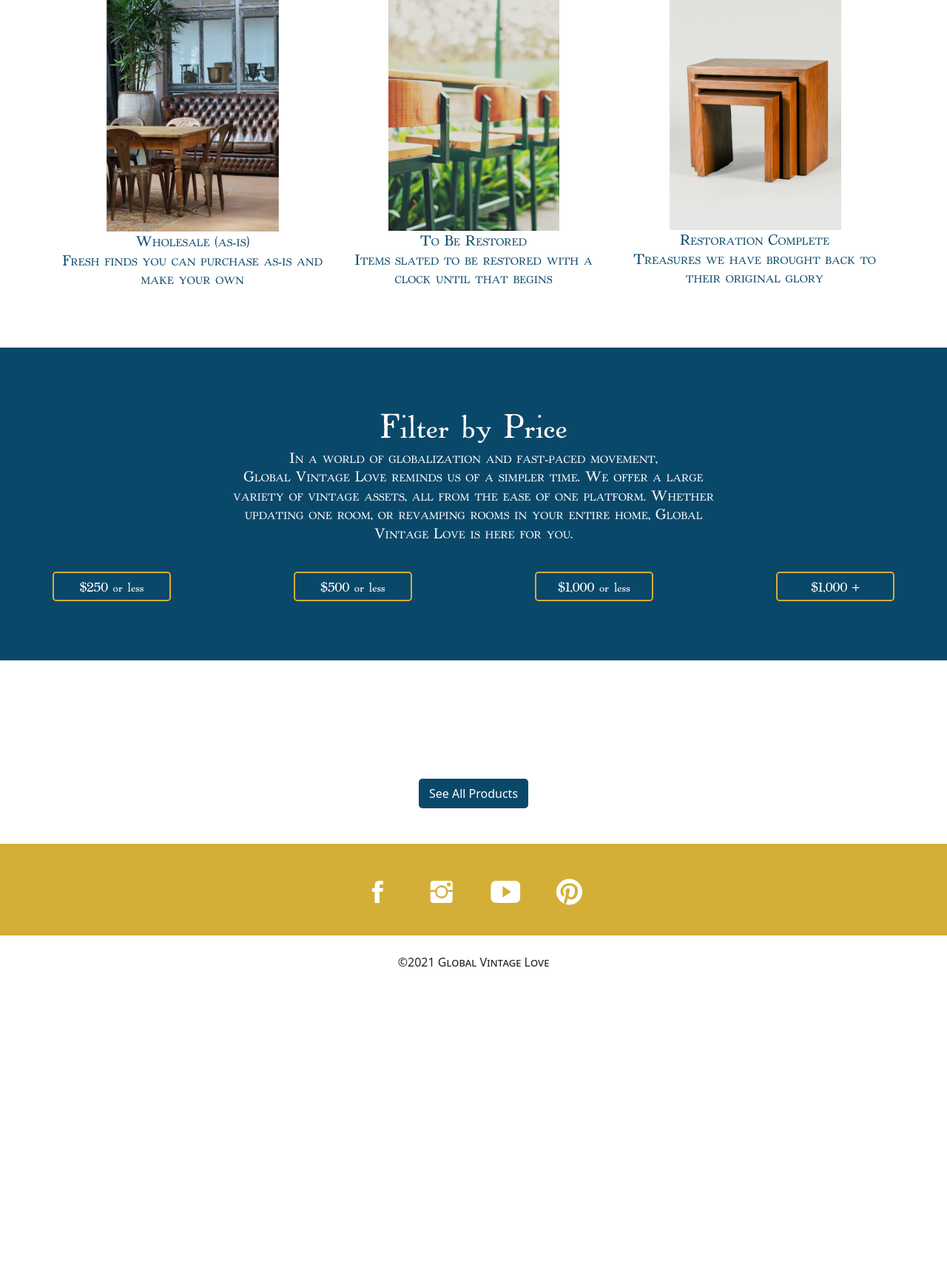
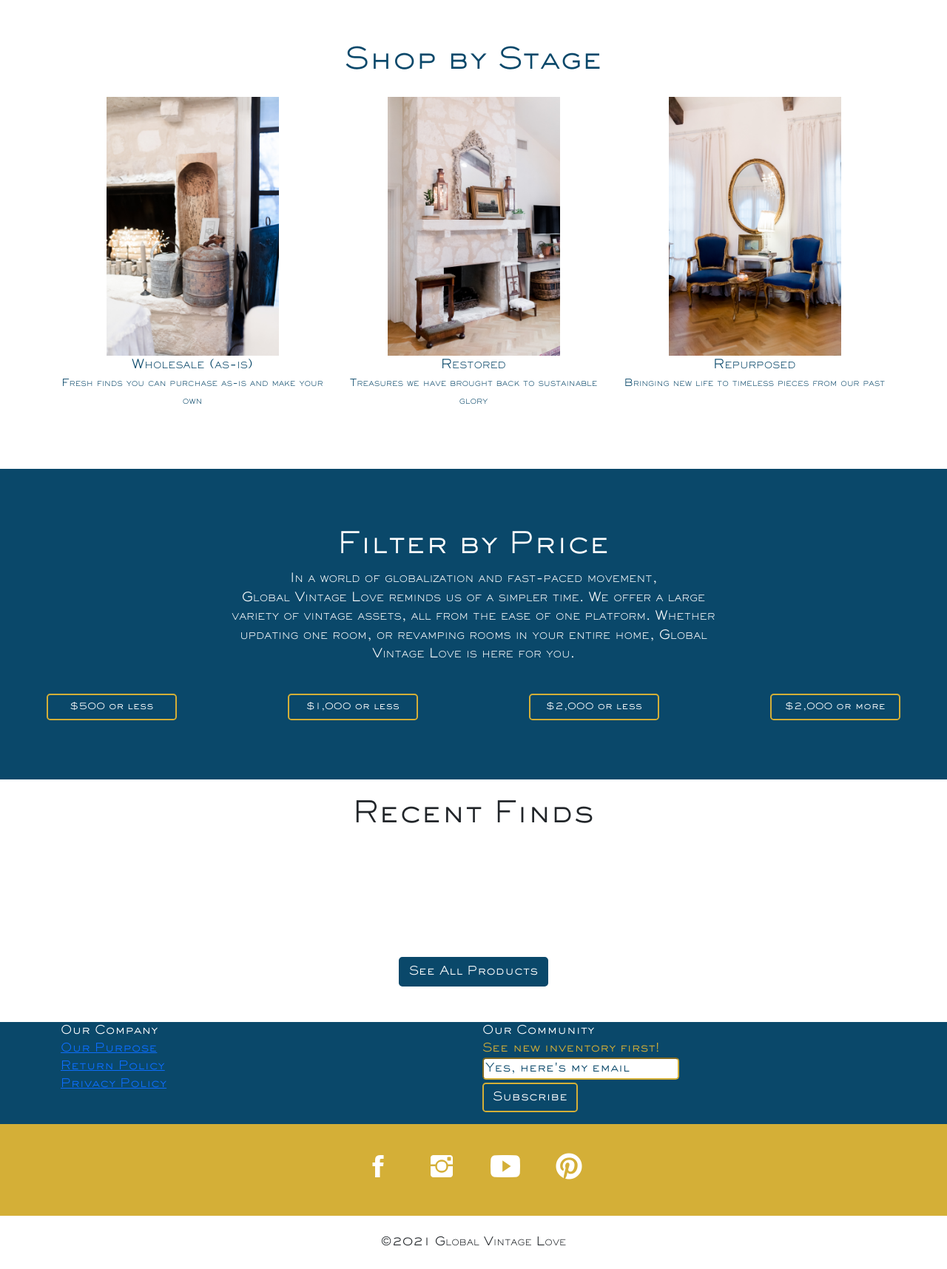
Before and after one commit to Dathmar/vintageLove, a Django app: template store/templates/index.html in a window 1280 px wide. Shown: the part 794-2510 px from the top of the page at 74% size. Before the commit the page ends 2101 px from the top, so only its background shows below. Run offline with Django 3.2, Linux system fonts and the light colour scheme; the template is opened without the code that fills it, so the values that code supplies are empty; some libraries are stand-ins or nearby versions; some web fonts are replaced.

Commit message:
Hero redesign. Updated footer.  Updated product cards.

```diff
--- a/base/static/css/Navigation-with-Button.css
+++ b/base/static/css/Navigation-with-Button.css
@@ -1,3 +1,20 @@
+body {
+  font-family: 'Sackers' !important;
+}
+
+::placeholder { /* Chrome, Firefox, Opera, Safari 10.1+ */
+  color: #0A486A;
+  opacity: 1; /* Firefox */
+}
+
+:-ms-input-placeholder { /* Internet Explorer 10-11 */
+  color: #0A486A;
+}
+
+::-ms-input-placeholder { /* Microsoft Edge */
+  color: #0A486A;
+}
+
 .navigation-clean-button {
   padding-top: .75rem;
   padding-bottom: .75rem;
@@ -91,7 +108,7 @@
 }
 
 .navbar {
-  font-family: 'Powell Antique';
+  font-family: 'Sackers';
   background-color: #0A486A;
   color: #ffffff;
 }
@@ -105,11 +122,11 @@
 }
 
 .vintage-font {
-  font-family: 'Powell Antique';
+  font-family: 'Sackers';
 }
 
 cinzel-font {
-  font-family: 'Cinzel-Regular';
+  font-family: 'Sackers';
 }
 
 h3 {
@@ -160,6 +177,14 @@
   background-color: transparent;
 }
 
+.blue-button {
+  border-color: #0A486A;
+  background-color: #0A486A;
+  color: #ffffff;
+  border-radius: 0;
+  border-width: 2px;
+}
+
 .blue-button:hover {
   border-color: rgb(8,143,171);
   background-color: rgb(8,143,171);
@@ -176,13 +201,45 @@
   border-width: 2px;
 }
 
-.blue-button {
-  border-color: #0A486A;
+.blue-w-orange-button {
+  border-color: #D4AF37;
   background-color: #0A486A;
   color: #ffffff;
   border-radius: 0;
   border-width: 2px;
 }
+
+.orange-boarder {
+  border-color: #D4AF37 !important;
+  border-width: 2px !important;
+}
+
+.orange-boarder:focus-visible {
+  border-color: #D4AF37 !important;
+  border-width: 2px !important;
+}
+
+.orange-boarder:focus {
+  border-color: #D4AF37 !important;
+  border-width: 2px !important;
+}
+
+.blue-w-orange-button:hover {
+  border-color: #D4AF37;
+  background-color: rgb(8,143,171);
+  color: #ffffff;
+  border-radius: 0;
+  border-width: 2px;
+}
+
+.blue-w-orange-button:focus {
+  border-color: #D4AF37;
+  background-color: rgb(8,143,171);
+  color: #ffffff;
+  border-radius: 0;
+  border-width: 2px;
+}
+
 
 .orange-background {
   background-color: #D4AF37;
@@ -221,6 +278,10 @@
   border: none !important;
 }
 
+.product-card:hover {
+  border: 1px solid rgba(0,0,0,.125) !important;
+}
+
 .vertical-center {
   margin: 0;
   position: relative;
--- a/base/static/css/PowellAntique.css
+++ b/base/static/css/PowellAntique.css
@@ -11,3 +11,10 @@
 	font-weight: normal;
 	font-style: normal;
 }
+
+@font-face {
+	font-family: 'Sackers';
+	src: url(../fonts/SackersGothicStd-Light.otf);
+	font-weight: normal;
+	font-style: normal;
+}
--- a/base/templates/base.html
+++ b/base/templates/base.html
@@ -49,6 +49,25 @@
     {% block content %}
 
     {% endblock %}
+    <section id="nav-footer" class="blue-background">
+        <div class="container">
+            <div class="row">
+                <div class="col-md-6">
+                    <span class="white-font">Our Company</span><br/>
+                    <span class="orange-font"><a href="{% url 'store:our-purpose' %}">Our Purpose</a></span><br/>
+                    <span class="orange-font"><a href="{% url 'store:return-policy' %}">Return Policy</a></span><br/>
+                    <span class="orange-font"><a href="{% url 'store:privacy-policy' %}">Privacy Policy</a></span>
+                </div>
+                <div class="col-md-6">
+                    <span class="white-font">Our Community</span><br/>
+                    <span class="orange-font">See new inventory first!</span><br/>
+                    <input type="email" class="orange-boarder blue-font rounded-3" placeholder="Yes, here's my email"><br/>
+                    <input type="submit" class="btn btn-primary blue-w-orange-button rounded-3 mt-1 mb-3" value="Subscribe" onclick="subscribe()">
+                    <span id="result" class="visually-hidden white-font ps-3">result</span>
+                </div>
+            </div>
+        </div>
+    </section>
     <section class="text-center vintage-font orange-background">
         <div class="social-icons">
             <a href="https://www.facebook.com/Global-Vintage-Love-109096961408500" target="_blank"><i class="icon ion-social-facebook"></i></a>
--- a/products/templates/product-list-cards.html
+++ b/products/templates/product-list-cards.html
@@ -10,9 +10,8 @@
                                     <img style="height: 17rem; width: {% if product.productimage__image_width < product.productimage__image_height %}{% widthratio product.productimage__image_width product.productimage__image_height 17 %}{% else %}{% widthratio product.productimage__image_height product.productimage__image_width 17 %}{% endif %}rem;" src="/media/{{ product.productimage__image }}" alt="Card image cap">
                                 </div>
                                 <div class="card-body">
-                                    <h5 class="card-title" style="height: 3em">{{ product.title }}</h5>
-                                    <p class="card-text" style="height: 3em;">{{ product.description|trunk:60 }}</p>
-                                    <h4 style="margin-bottom: 1rem" class="card-text">${{ product.retail_price_int }}</h4>
+                                    <p class="card-title" style="height: 3em; font-weight: bold;">{{ product.title }}</p>
+                                    <p style="margin-bottom: 1rem" class="card-text">${{ product.retail_price_int }}</p>
                                 </div>
                             </div>
                         </div>
--- a/store/templates/index.html
+++ b/store/templates/index.html
@@ -2,15 +2,21 @@
 {% load static %}
 {% block content %}
     {% include 'category-nav.html' %}
-    <section class="vintage-font" >
-        <div style="height:500px; background-image: url('{% get_static_prefix %}img/Hero Image.webp'); background-size: cover; background-position: center;">
-            <div class="vertical-center" style="padding-left: 2em;">
-                <h1 class="blue-font">Global Vintage Love</h1>
-                <h2 class="orange-font mb-4">Unlocking the world of vintage, one treasure at a time</h2>
-                <div>
-                    <a style="width: 10rem;" href="{% url 'products:all-products' %}" class="btn btn-primary vintage-button rounded-3">Shop Now</a>
-                    <a style="width: 10rem;" href="{% url 'store:our-purpose' %}" class="btn btn-primary vintage-button blue-button rounded-3">Our Purpose</a>
-                </div>
+    <section id="hero-section" class="vintage-font" >
+        <div class="row align-items-end">
+            <div class="col-md-4 ps-4 pe-xs-4 pe-md-2" style="padding-left: 2em;">
+                <h3 class="orange-font">/&nbspGlobal Vintage Love&nbsp/</h3>
+                <h2>Unlock the world of vintage one treasure at a time</h2>
+                <span>
+                    <p>In a world of globalization and fast-paced movement, Global Vintage Love reminds us of a simpler time.
+                    We offer a large variety of vintage assets, all from the ease of one platform</p>
+                    <p>Whether updating one room, or revamping rooms in your entire home, Global Vintage Love is here for you.</p>
+                </span>
+                <a style="width: 10rem;" href="{% url 'products:all-products' %}" class="btn btn-primary vintage-button blue-font rounded-3">$250 or less</a>
+                <a style="width: 10rem;" href="{% url 'store:our-purpose' %}" class="btn btn-primary blue-button rounded-3">$250 or less</a>
+            </div>
+            <div class="col-md-8">
+                <img src="{% get_static_prefix %}img/Hero Image.jpg" width="100%">
             </div>
         </div>
     </section>
@@ -19,20 +25,21 @@
         <div class="container">
             <div class="row">
                 <div class="col-md-4 col-sm-12 mt-3">
-                    <img src="{% get_static_prefix %}img/room.png"><br/>
+                    <img src="{% get_static_prefix %}img/as-is.jpg" width="233"><br/>
                     <span>Wholesale (as-is)</span><br/>
-                    <span>Fresh finds you can purchase as-is and make your own</span>
+                    <span style="font-size: smaller;">Fresh finds you can purchase as-is and make your own</span>
                 </div>
                 <div class="col-md-4 col-sm-12 mt-3">
-                    <img src="{% get_static_prefix %}img/set.png"><br/>
-                    <span>To Be Restored</span><br/>
-                    <span>Items slated to be restored with a clock until that begins</span>
+                    <img src="{% get_static_prefix %}img/restore.jpg" width="233"><br/>
+                    <span>Restored</span><br/>
+                    <span style="font-size: smaller;">Treasures we have brought back to sustainable glory</span>
                 </div>
                 <div class="col-md-4 col-sm-12 mt-3">
-                    <img src="{% get_static_prefix %}img/accent.png"><br/>
-                    <span>Restoration Complete</span><br/>
-                    <span>Treasures we have brought back to their original glory</span>
+                    <img src="{% get_static_prefix %}img/repurposed.jpg" width="233"><br/>
+                    <span>Repurposed</span><br/>
+                    <span style="font-size: smaller;">Bringing new life to timeless pieces from our past</span>
                 </div>
+
             </div>
         </div>
     </section>
@@ -45,19 +52,23 @@
             Vintage Love is here for you.</span>
         <div class="row mt-4">
             <div class="col-lg-3 col-sm-6 col-xs-12 mt-3">
-                <a style="width: 10rem;" href="{% url 'products:all-products' %}" class="btn btn-primary vintage-button white-font rounded-3">$250 or less</a>
+                <a style="width: 11rem; font-size: smaller;" href="{% url 'products:all-products' %}" class="btn btn-primary vintage-button white-font rounded-3">$500 or less</a>
             </div>
             <div class="col-lg-3 col-sm-6 col-xs-12 mt-3">
-                <a style="width: 10rem;" href="{% url 'products:all-products' %}" class="btn btn-primary vintage-button white-font rounded-3">$500 or less</a>
+                <a style="width: 11rem; font-size: smaller;" href="{% url 'products:all-products' %}" class="btn btn-primary vintage-button white-font rounded-3">$1,000 or less</a>
             </div>
             <div class="col-lg-3 col-sm-6 col-xs-12 mt-3">
-                <a style="width: 10rem;" href="{% url 'products:all-products' %}" class="btn btn-primary vintage-button white-font rounded-3">$1,000 or less</a>
+                <a style="width: 11rem; font-size: smaller;" href="{% url 'products:all-products' %}" class="btn btn-primary vintage-button white-font rounded-3">$2,000 or less</a>
             </div>
             <div class="col-lg-3 col-sm-6 col-xs-12 mt-3">
-                <a style="width: 10rem;" href="{% url 'products:all-products' %}" class="btn btn-primary vintage-button white-font rounded-3">$1,000 +</a>
+                <a style="width: 11rem; font-size: smaller;" href="{% url 'products:all-products' %}" class="btn btn-primary vintage-button white-font rounded-3">$2,000 or more</a>
             </div>
         </div>
     </section>
+    <div class="text-center">
+        <h1 class="pt-4">Recent Finds</h1>
+    </div>
+
     {% include 'product-list-cards.html' %}
     <div class="text-center pb-5">
         <a href="{% url 'products:all-products' %}" class="btn btn-primary vintage-button blue-button rounded-3">See All Products</a>
--- a/store/urls.py
+++ b/store/urls.py
@@ -8,4 +8,6 @@
     path('our-purpose/', views.our_purpose, name='our-purpose'),
     path('our-purpose/retailers', views.our_purpose_retail, name='our-purpose-retail'),
     path('join-the-movement/', views.join_movement, name='join_movement'),
+    path('privacy-policy/', views.privacy_policy, name='privacy-policy'),
+    path('return-policy/', views.return_policy, name='return-policy'),
 ]
```
Also changed, not shown: base/forms.py (added, +8 -0 lines), store/templates/privacy-policy.html (added, +13 -0 lines), store/templates/return-policy.html (added, +13 -0 lines), store/views.py (+9 -1 lines), base/static/fonts/SackersGothicStd-Light.otf (added), store/static/img/as-is.jpg (added), store/static/img/repurposed.jpg (added), store/static/img/restore.jpg (added), 1 other file.
